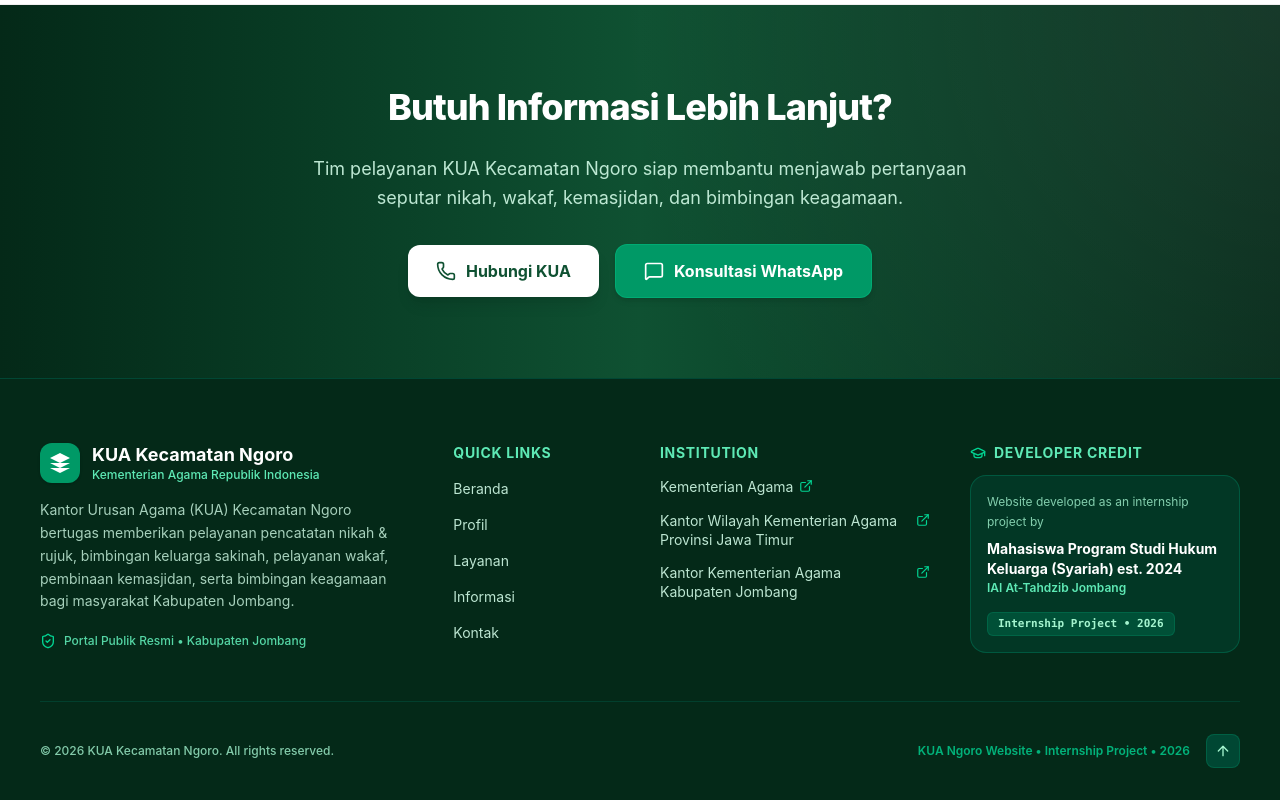
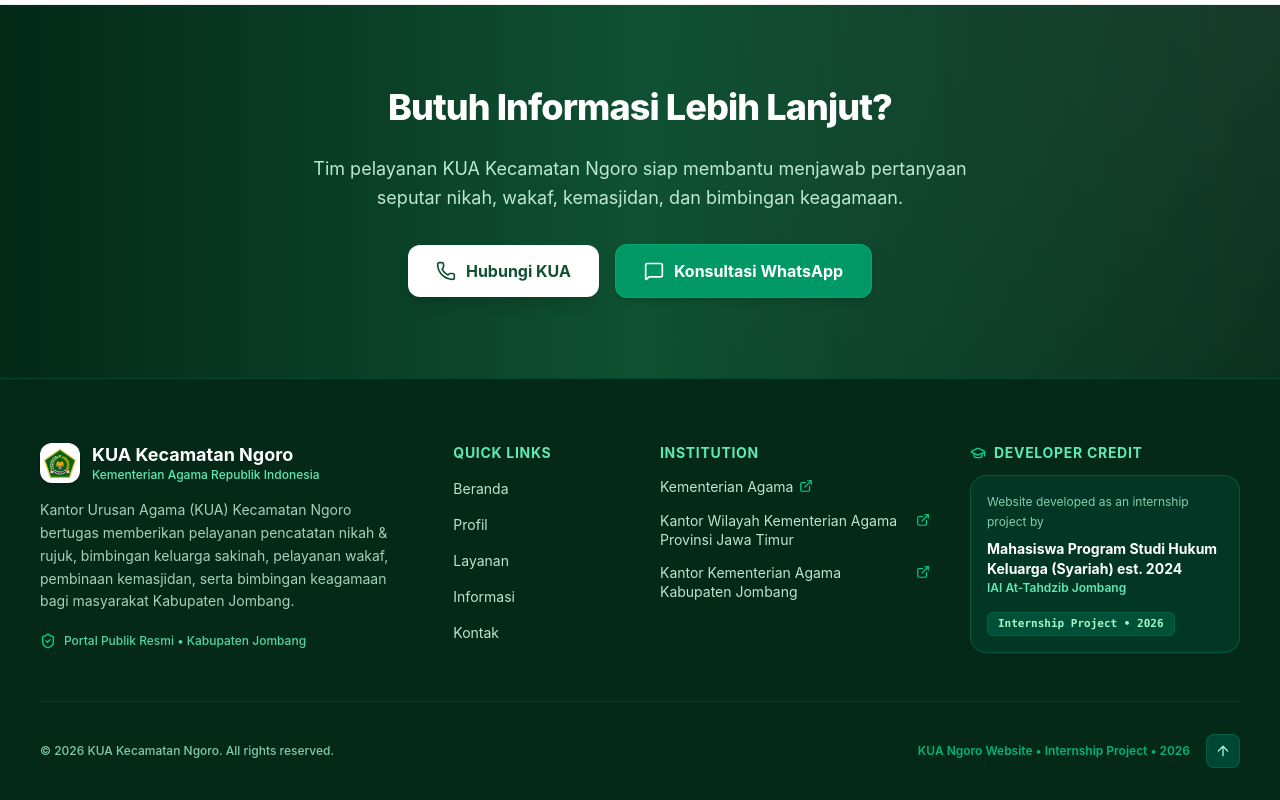
Before and after one commit to majid0511/KUA-NGORO, a React (Vite) app: page / in a window 1280 px wide. Shown: the part 6267-7067 px from the top of the page. Built offline with nearby package versions, Linux system fonts and the light colour scheme; no server answers; the database is empty.

Commit message:
'addlogofooter'

```diff
--- a/src/components/layout/Footer.tsx
+++ b/src/components/layout/Footer.tsx
@@ -2,6 +2,7 @@
 import { Link } from "react-router-dom";
 import { ExternalLink, ArrowUp, GraduationCap, ShieldCheck } from "lucide-react";
 import { profileData } from "../../data/profile";
+import kualogo from "../../assets/kualogo.png";
 
 export const Footer: React.FC = () => {
   const scrollToTop = () => {
@@ -17,11 +18,13 @@
           {/* 1. Brand KUA Ngoro */}
           <div className="lg:col-span-4 space-y-4 text-left">
             <div className="flex items-center gap-3">
-              <div className="w-10 h-10 rounded-xl bg-emerald-600 text-white flex items-center justify-center font-bold text-lg shadow-sm shrink-0">
-                <svg className="w-6 h-6 fill-current" viewBox="0 0 24 24">
-                  <path d="M12 2L2 7l10 5 10-5-10-5zM2 17l10 5 10-5M2 12l10 5 10-5" />
-                </svg>
-              </div>
+              <div className="w-10 h-10 rounded-xl bg-white flex items-center justify-center shadow-sm shrink-0 overflow-hidden">
+              <img
+                src={kualogo}
+                alt="Logo KUA Kecamatan Ngoro"
+                className="w-full h-full object-contain p-1"
+              />
+            </div>
               <div>
                 <h3 className="font-bold text-base sm:text-lg leading-tight text-white">
                   KUA Kecamatan Ngoro
```
